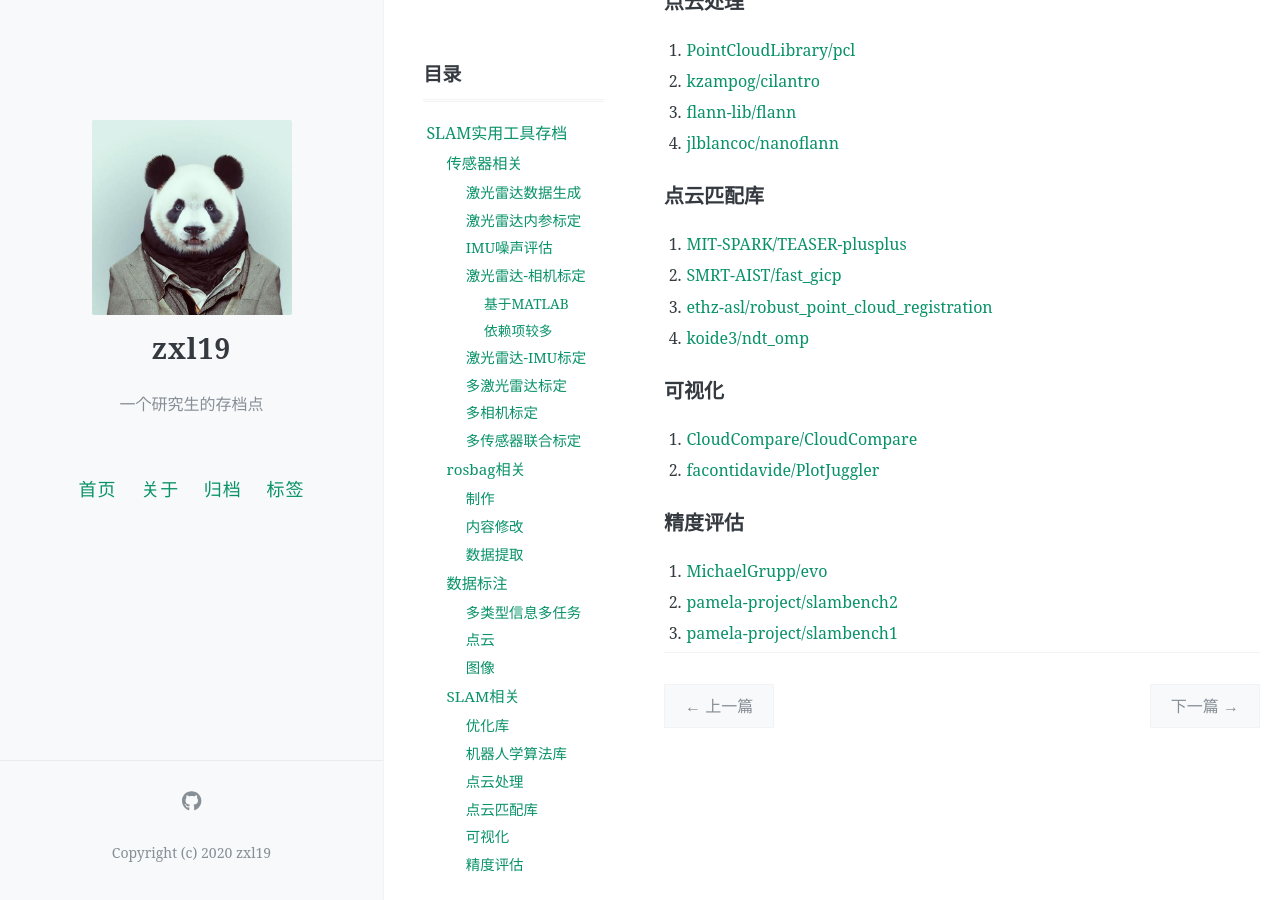
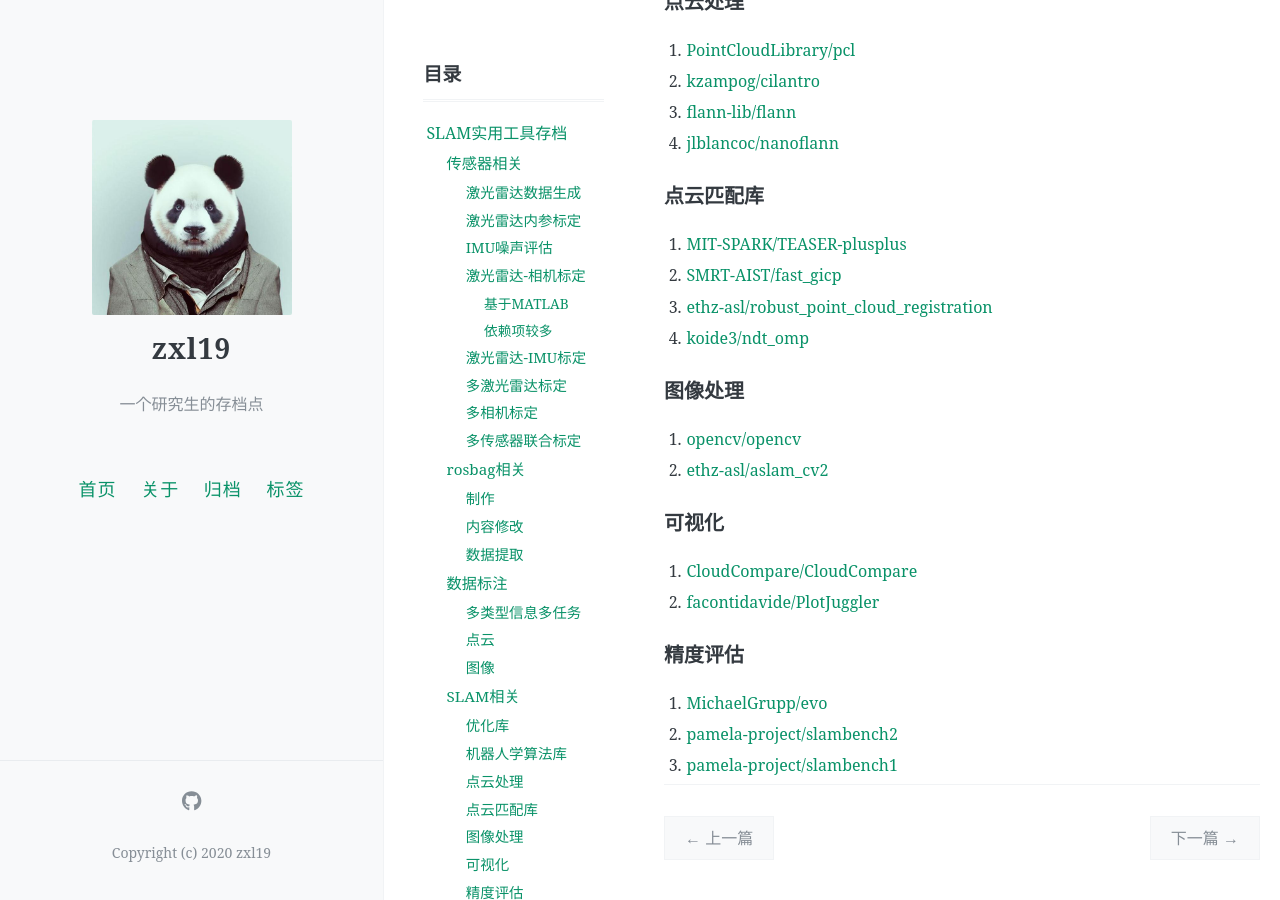
Before and after one commit to zxl19/zxl19.github.io, a Jekyll site: the page built from _posts/2021-05-25-slam-tool.md, in a window 1280 px wide and 900 px high, scrolled down 3775 px. Built offline with Jekyll 4.4.1, drawn with Linux system fonts in a browser that asks for light colours; comment, search, counter and statistics services are not loaded.

Commit message:
Update Posts

```diff
--- a/_posts/2021-05-25-slam-tool.md
+++ b/_posts/2021-05-25-slam-tool.md
@@ -154,6 +154,11 @@ pinned: false
 3. [ethz-asl/robust_point_cloud_registration](https://github.com/ethz-asl/robust_point_cloud_registration)
 4. [koide3/ndt_omp](https://github.com/koide3/ndt_omp)
 
+### 图像处理
+
+1. [opencv/opencv](https://github.com/opencv/opencv)
+2. [ethz-asl/aslam_cv2](https://github.com/ethz-asl/aslam_cv2)
+
 ### 可视化
 
 1. [CloudCompare/CloudCompare](https://github.com/CloudCompare/CloudCompare)
```
Also changed, not shown: _posts/2021-05-31-awesome-list.md (+4 -0 lines).
